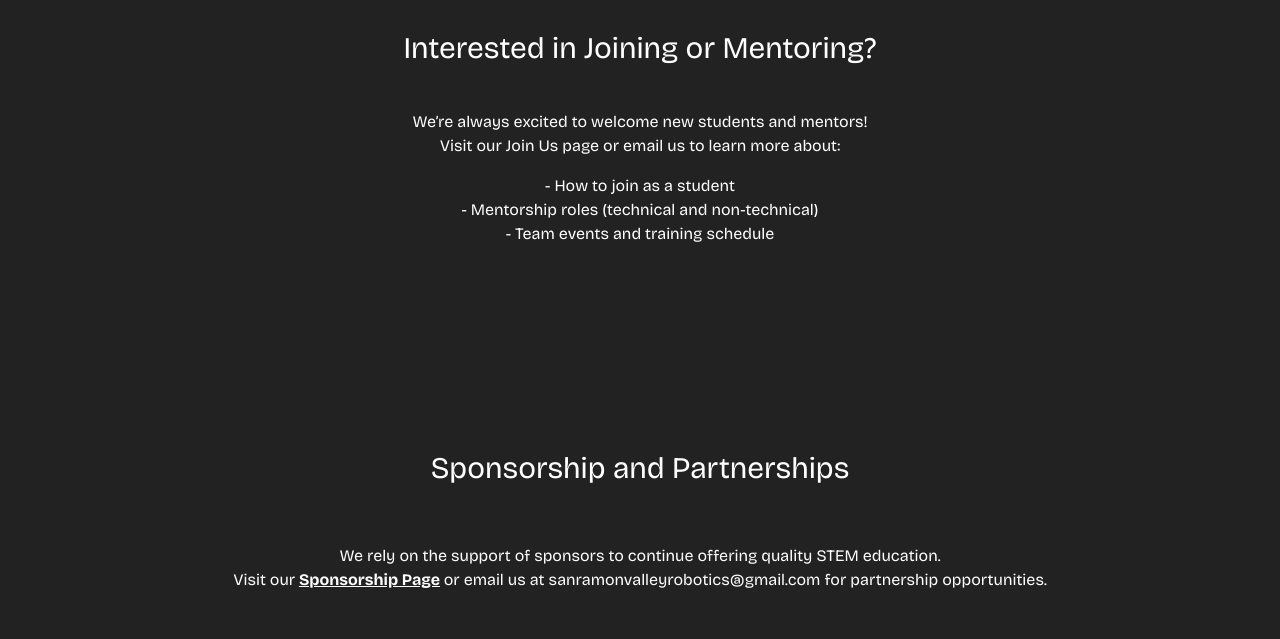
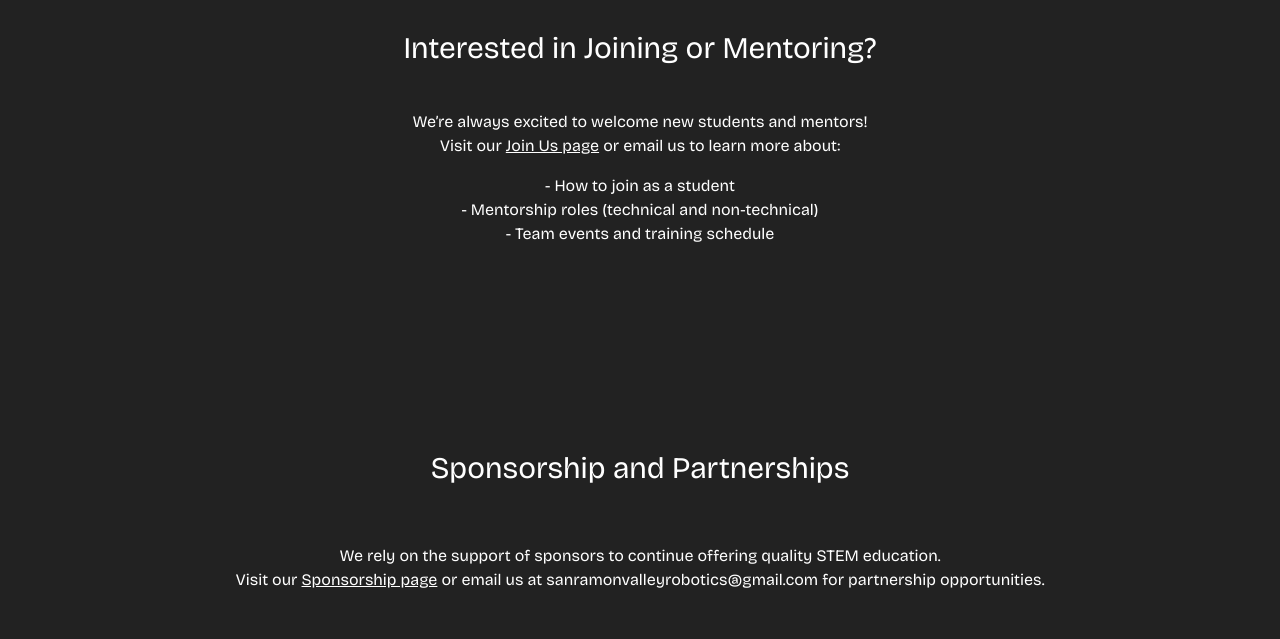
Before and after one commit to Team-1280/1280-website, a React (Vite) app in the folder app/: page /Contact in a window 1280 px wide. Shown: the part 1320-1959 px from the top of the page. Built offline with nearby package versions, Linux system fonts and the light colour scheme.

Commit message:
Improve link visibility

```diff
--- a/app/src/pages/Contact.jsx
+++ b/app/src/pages/Contact.jsx
@@ -45,8 +45,8 @@ const Contact = () => (
             <ul>
                 <li className="mt-15">We’re always excited to welcome new students and mentors!</li>
                 <li className="mb-4">Visit our
-                    <Link to='/Join' className='whitespace-nowrap'> Join Us </Link>
-                    page or email us to learn more about:</li>
+                    <Link to='/Join' className='whitespace-nowrap'> <u>Join Us page</u> </Link>
+                    or email us to learn more about:</li>
                 <li>- How to join as a student</li>
                 <li>- Mentorship roles (technical and non-technical)</li>
                 <li>- Team events and training schedule</li>
@@ -62,7 +62,7 @@ const Contact = () => (
                 <div className='absolute font-bricolage size-auto flex items-center text-white text-base text-center pointer-events-auto text-balance'>
                     <div>We rely on the support of sponsors to continue offering quality STEM education.
                     <br></br>Visit our
-                    <Link to='/Donate' className='whitespace-nowrap font-bold'> <u>Sponsorship Page</u> </Link>
+                    <Link to='/Donate' className='whitespace-nowrap'> <u>Sponsorship page</u> </Link>
                     or email us at sanramonvalleyrobotics@gmail.com for partnership opportunities.
                     </div>
                 </div>
--- a/app/src/pages/Mentors.jsx
+++ b/app/src/pages/Mentors.jsx
@@ -61,7 +61,7 @@ const Mentors = () => (
                     </div>
                     <div>
                         We are always looking for committed adults and alumni who want to contribute to student learning in STEM. If you're interested in volunteering as a mentor, please visit our
-                        <Link to='/Contact' className='whitespace-nowrap'> Contact Page </Link>
+                        <Link to='/Contact' className='whitespace-nowrap'> <u>Contact page</u> </Link>
                         or email us at sanramonvalleyrobotics@gmail.com.
                     </div>
                 </div>
```
